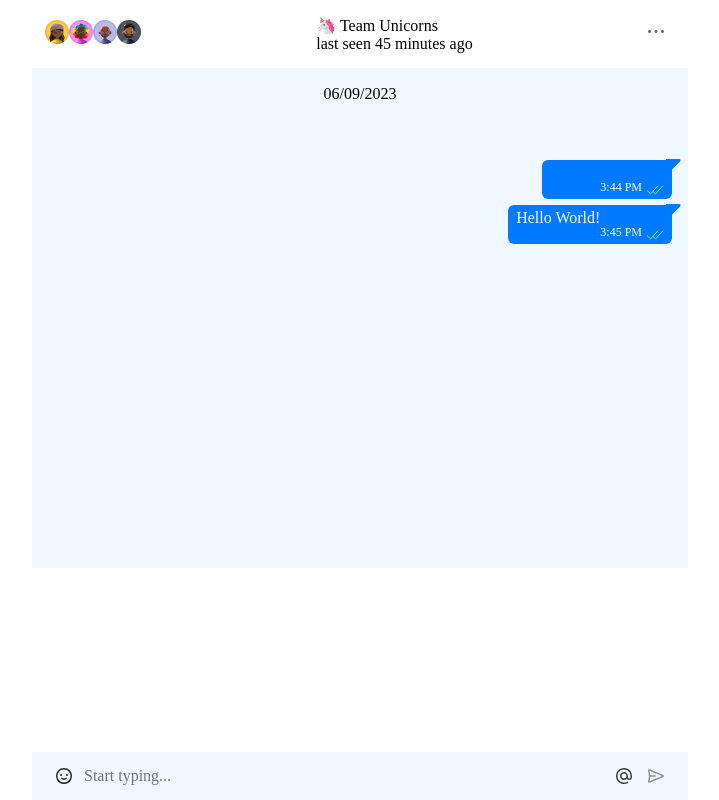
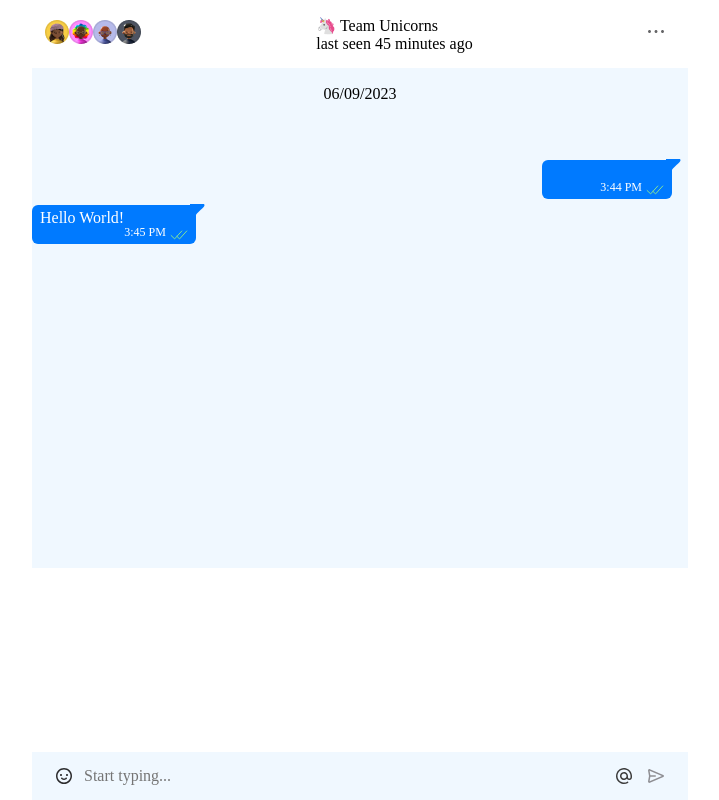
Before and after one commit to Progprofesion/Chat-bot, a Next.js app: page / in a window 1280 px wide. Both pictures are taken after a click on the button 936 px from the left and 776 px from the top of the page. Shown: the whole page, without its empty margins (280-999 px from the left). Built offline with nearby package versions, Linux system fonts and the light colour scheme.

Commit message:
botMessageStyles

```diff
--- a/components/Footer.tsx
+++ b/components/Footer.tsx
@@ -16,20 +16,18 @@ const Footer = () => {
   let time = dayjs().format("h:mm A");
 
   const onClick = (): void => {
-    addMessage({ message: message, time: time });
+    addMessage({ message: message, time: time, isBot: false });
     setMessage("");
     changeIsbot(true);
-    if (typeof window !== "undefined") {
-      let data = JSON.stringify(messages);
-      localStorage.setItem("messages", data);
-    }
   };
 
   useEffect(() => {
     if (isBotMessage) {
-      addMessage({ message: "Hello World!", time: time });
+      addMessage({ message: "Hello World!", time: time, isBot: true });
       changeIsbot(!isBotMessage);
     }
+    let data = JSON.stringify(messages);
+    localStorage.setItem("messages", data);
   }, [isBotMessage]);
 
   return (
--- a/components/Messages.tsx
+++ b/components/Messages.tsx
@@ -5,22 +5,27 @@ import styles from "../styles/Messages.module.css";
 const Messages = () => {
   const messages = useStore((state) => state.messages);
   let data = dayjs().format("DD/MM/YYYY");
-  let time = dayjs().format("h:mm A");
-
+  const isBotMessage = useStore((state) => state.isBotMessage);
   return (
     <section className={styles.messages}>
       <div className={styles.currentTime}>{data}</div>
-      <div className={styles.messagesWrapp}>
+      <ul className={styles.messagesWrapp}>
         {messages
           ? messages.map((message) => {
+              console.log(message);
               return (
-                <div key={Math.random() * 100}>
+                <div
+                  className={
+                    message.isBot ? styles.botMessage : styles.userMessage
+                  }
+                  key={Math.random() * 100}
+                >
                   <Message message={message.message} time={message.time} />
                 </div>
               );
             })
-          : []}
-      </div>
+          : null}
+      </ul>
     </section>
   );
 };
--- a/pages/index.tsx
+++ b/pages/index.tsx
@@ -1,10 +1,13 @@
 import Image from "next/image";
 import styles from "../styles/index.module.css";
 import Header from "../components/Header";
-import Messages from "../components/Messages";
 import Footer from "../components/Footer";
+import dynamic from "next/dynamic";
 
 export default function Home() {
+  const Messages = dynamic(() => import("../components/Messages"), {
+    ssr: false,
+  });
   return (
     <main className={styles.main}>
       <Header />
--- a/store/index.ts
+++ b/store/index.ts
@@ -5,32 +5,40 @@ interface Message {
   id: number;
   message: string;
   time: string;
+  isBot: boolean;
 }
 
 interface UseStore {
   messages: Message[];
   isBotMessage: boolean;
-  addMessage: (messageData: { message: string; time: string }) => void;
+  addMessage: (messageData: {
+    message: string;
+    time: string;
+    isBot: boolean;
+  }) => void;
   changeIsbot: (boolean: boolean) => void;
 }
 
+let res = getFromLocalStorage("messages")
+  ? JSON.parse(getFromLocalStorage("messages")!)
+  : [];
+
 const useStore = create<UseStore>((set) => ({
-  messages: getFromLocalStorage("messages")
-    ? JSON.parse(getFromLocalStorage("messages") || "{}")
-    : [],
+  messages: res,
   isBotMessage: false,
-  addMessage: (messageData: { message: string; time: string }) =>
+  addMessage: (messageData) =>
     set((state) => ({
       messages: [
         {
           id: Math.random() * 100,
           message: messageData.message,
           time: messageData.time,
+          isBot: messageData.isBot,
         },
         ...state.messages,
       ],
     })),
-  changeIsbot: (boolean: boolean) =>
+  changeIsbot: (boolean) =>
     set((state) => ({
       isBotMessage: (state.isBotMessage = boolean),
     })),
--- a/styles/Message.module.css
+++ b/styles/Message.module.css
@@ -5,14 +5,15 @@
     margin-top: 6px;
     margin-right: 16px;
     min-width: 130px;
+    max-width: 315px;
     background-color: #007AFF;
     padding: 4px 8px;
     float: right;
     border-radius: 6px;
     color: #FFFFFF;
-    height: 39px;
+    min-height: 39px;
+    word-wrap: break-word;
 }
-
 
 .time {
     float: right;
--- a/styles/Messages.module.css
+++ b/styles/Messages.module.css
@@ -13,7 +13,9 @@
     height: 100%;
 }
 
-/* .content {} */
+.botMessage {
+    display: flex;
+}
 
 .currentTime {
     padding-top: 17px;
```
Also changed, not shown: tsconfig.json (+4 -14 lines).
